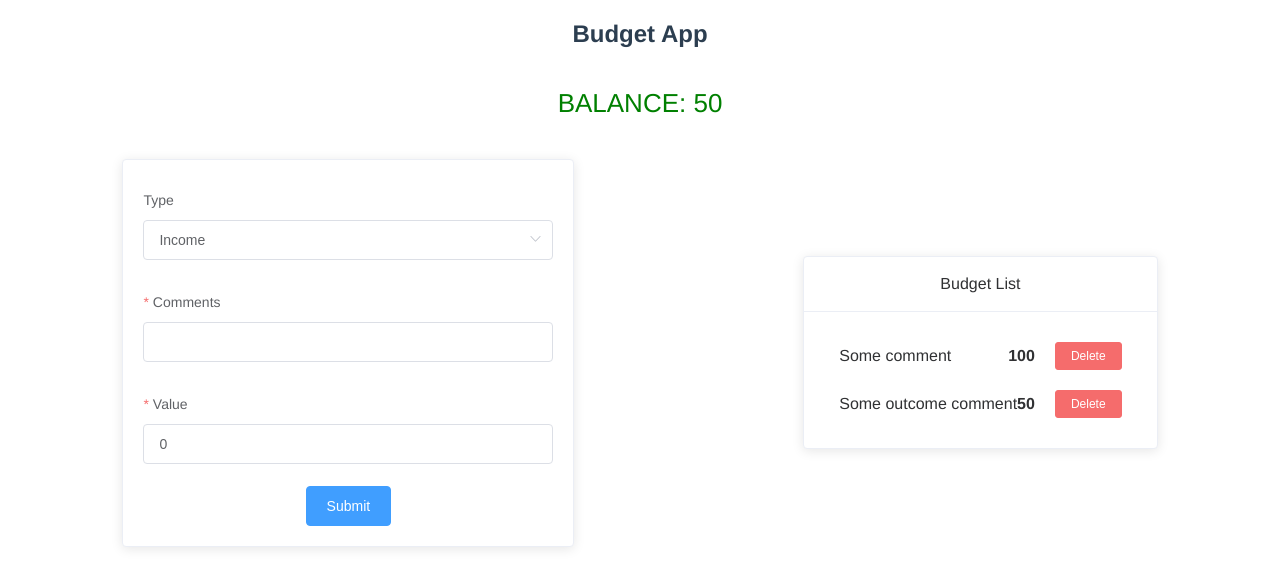
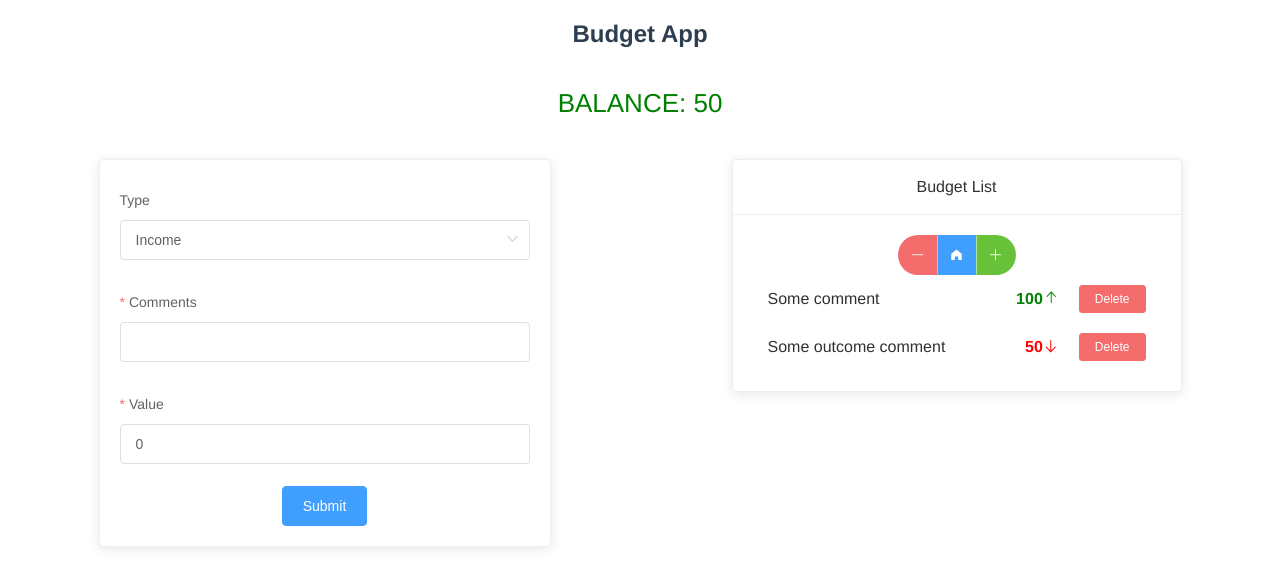
Before and after one commit to bozhenova/budget-app, a Vue app: page / in a window 1280 px wide. Shown: the top 588 px of the page. Built offline with nearby package versions, Linux system fonts and the light colour scheme.

Commit message:
Add sorting

```diff
--- a/src/App.vue
+++ b/src/App.vue
@@ -4,7 +4,7 @@
     <TotalBalance :total="totalBalance" />
     <div class="wrapper">
     <Form @submit-form="onFormSubmit" />
-    <BudgetList :list="list" :handleDelete="handleDelete" />
+    <BudgetList :list="filteredList" :handleDelete="handleDelete" @sort-items="changeSortType"/>
     </div>
     <ElDialog
       title="Do you want to delete this item?"
@@ -29,29 +29,40 @@ export default {
   name: 'App',
   components: { BudgetList, TotalBalance, Form },
   data: () => ({
-    list: {
-      1: {
+    list: [
+      {
         type: 'INCOME',
         value: 100,
         comment: 'Some comment',
         id: 1
       },
-      2: {
+      {
         type: 'OUTCOME',
         value: 50,
         comment: 'Some outcome comment',
         id: 2
-      }
-    },
+      },
+    ],
     dialogVisible: false,
-    currentId: 1
+    currentId: 0,
+    sortType: 'all'
   }),
   computed: {
     totalBalance() {
       return Object.values(this.list).reduce((acc, item) => {
         return item.type === 'INCOME' ? acc + item.value : acc - item.value;
       }, 0);
+    },
+    filteredList() {
+    switch (this.sortType) {
+      case 'income':
+        return this.list.filter(item => item.type === 'INCOME');
+      case'outcome':
+        return this.list.filter(item => item.type === 'OUTCOME');
+      default:
+        return this.list;
     }
+  }
   },
   methods: {
     handleDelete(id) {
@@ -59,14 +70,11 @@ export default {
       this.dialogVisible = true;
     },
     deleteItem() {
-      this.$delete(this.list, this.currentId);
+    const index = this.list.findIndex(item => item.id === this.currentId)
+      this.$delete(this.list, index);
     },
     onFormSubmit(data) {
-      const newObj = {
-        ...data,
-        id: String(Math.random())
-      };
-      this.$set(this.list, newObj.id, newObj);
+     this.list.push(data)
     },
     handleClose() {
       this.dialogVisible = false;
@@ -74,6 +82,9 @@ export default {
     handleConfirm() {
       this.dialogVisible = false;
       this.deleteItem();
+    },
+    changeSortType(sortType) {
+    this.sortType = sortType;
     }
   }
 };
--- a/src/components/BudgetList.vue
+++ b/src/components/BudgetList.vue
@@ -1,12 +1,18 @@
 <template>
   <div class="budget-list-wrap">
     <ElCard :header="header">
+    <ElButtonGroup>
+  <ElButton type="danger" data-sort="outcome" circle icon="el-icon-minus" @click="handleSorting"/>
+  <ElButton type="primary" data-sort="all" circle icon="el-icon-s-home" @click="handleSorting"/>
+  <ElButton type="success" data-sort="income" circle icon="el-icon-plus" @click="handleSorting"/>
+</ElButtonGroup>
       <template v-if="!isEmpty">
-        <div class="list-item" v-for="(item, prop) in list" :key="prop">
-          <span class="budget-comment">{{ item.comment }}</span>
-          <span class="budget-value">{{ item.value }}</span>
-          <ElButton type="danger" size="mini">Delete</ElButton>
-        </div>
+        <BudgetListItem
+          v-for="item in list"
+          :key="item.id"
+          :item="item"
+          @delete-item="handleDelete"
+        />
       </template>
       <ElAlert v-else type="info" :title="emptyTitle" :closable="false" />
     </ElCard>
@@ -14,39 +20,44 @@
 </template>
 
 <script>
+import BudgetListItem from './BudgetListItem';
+
 export default {
   name: 'BudgetList',
+  components: { BudgetListItem },
   props: {
     list: {
-      type: Object,
-      default: () => ({})
+      type: Array,
+      default: () => []
+    },
+    handleDelete: {
+      type: Function,
+      default: () => {}
     }
   },
   data: () => ({
     header: 'Budget List',
-    emptyTitle: 'Empty List'
+    emptyTitle: 'Empty List',
   }),
   computed: {
     isEmpty() {
-      return !Object.keys(this.list).length;
+      return !this.list.length;
     }
+  },
+  methods: {
+  handleSorting(e) {
+  const sortType = e.currentTarget.dataset.sort;
+    this.$emit('sort-items', sortType);
+  }
   }
 };
 </script>
 
 <style scoped>
 .budget-list-wrap {
-  max-width: 500px;
-  margin: auto;
-}
-.list-item {
-  display: flex;
-  align-items: center;
-  padding: 10px 15px;
-}
-.budget-value {
-  font-weight: bold;
+  width: 450px;
   margin-left: auto;
-  margin-right: 20px;
+  margin-right: auto;
+  margin-bottom: 40px;
 }
 </style>
```
